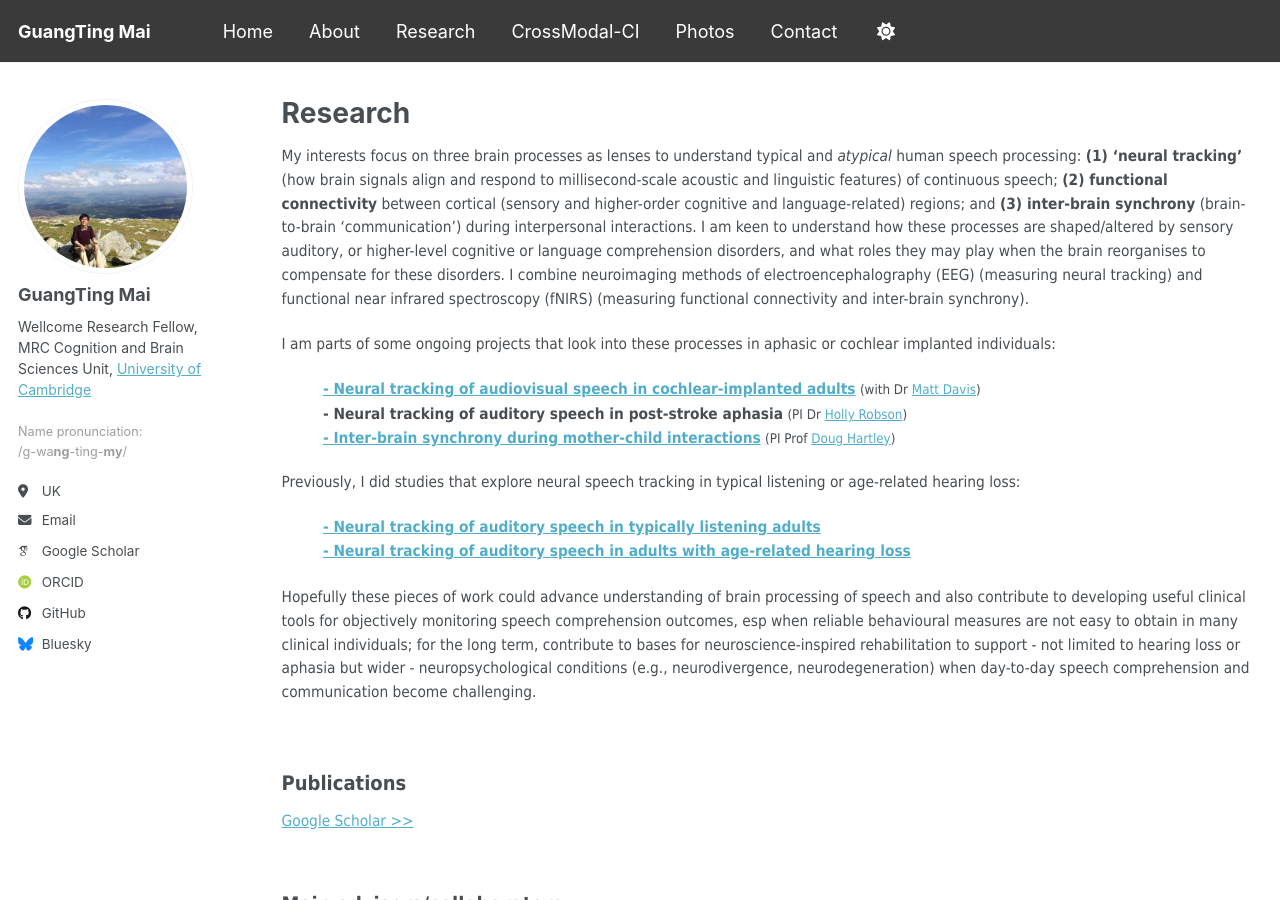
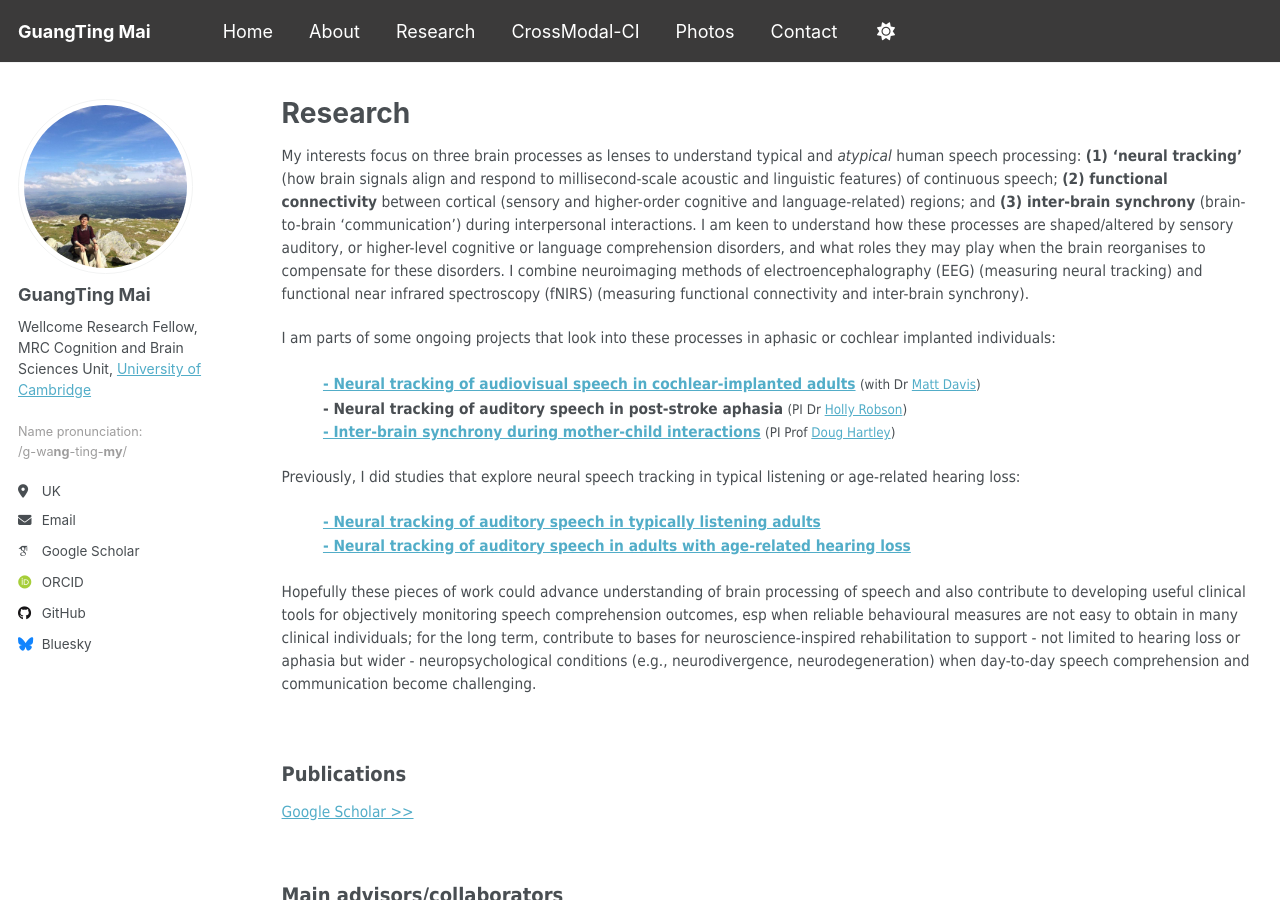
Before and after one commit to guangtingmai/guangtingmai.github.io, a Jekyll site: the page built from _pages/research.html, in a window 1280 px wide and 900 px high. Built offline with Jekyll 4.4.1, drawn with Linux system fonts in a browser that asks for light colours; some web fonts are replaced.

Commit message:
Update research.html

```diff
--- a/_pages/research.html
+++ b/_pages/research.html
@@ -4,7 +4,7 @@
 permalink: /research/
 author_profile: true
 ---
-<p><span style="font-size: 11.5pt;font-family: Tahoma;line-height: 1.55;display: block;margin-bottom: 0.2vh">My interests focus on three brain processes as lenses to
+<p><span style="font-size: 11.5pt;font-family: Tahoma;line-height: 1.5;display: block;margin-bottom: 0.2vh">My interests focus on three brain processes as lenses to
   understand typical and <i>atypical</i> human speech processing: <strong>(1) ‘neural tracking’</strong> (how brain signals align and respond to millisecond-scale acoustic
   and linguistic features) of continuous speech; <strong>(2) functional connectivity</strong> between cortical (sensory and higher-order cognitive and
   language-related) regions; and <strong>(3) inter-brain synchrony</strong> (brain-to-brain ‘communication’) during interpersonal interactions.
@@ -23,7 +23,7 @@
   <span style="font-size: 11.5pt;font-family: Tahoma;line-height: 1.5;display: block;margin-bottom: 0.05vh">&emsp;&emsp;&emsp;<a href="https://guangtingmai.github.io/neuraltrack-typical/"><strong>- Neural tracking of auditory speech in typically listening adults</strong></a></span>
   <span style="font-size: 11.5pt;font-family: Tahoma;line-height: 1.5;display: block;margin-bottom: 0.25vh">&emsp;&emsp;&emsp;<a href="https://guangtingmai.github.io/neuraltrack-hearingloss/"><strong>- Neural tracking of auditory speech in adults with age-related hearing loss</strong></a></span>
 </p>
-<p><span style="font-size: 11.5pt;font-family: Tahoma;line-height: 1.55;display: block;">Hopefully these pieces of work could advance understanding of brain processing of speech and
+<p><span style="font-size: 11.5pt;font-family: Tahoma;line-height: 1.5;display: block;">Hopefully these pieces of work could advance understanding of brain processing of speech and
   also contribute to developing useful clinical tools for objectively monitoring speech comprehension outcomes, esp when reliable behavioural measures are not easy
   to obtain in many clinical individuals; for the long term, contribute to bases for neuroscience-inspired rehabilitation to support - not limited to hearing loss
   or aphasia but wider - neuropsychological conditions (e.g., neurodivergence, neurodegeneration) when day-to-day speech comprehension and communication become
```
